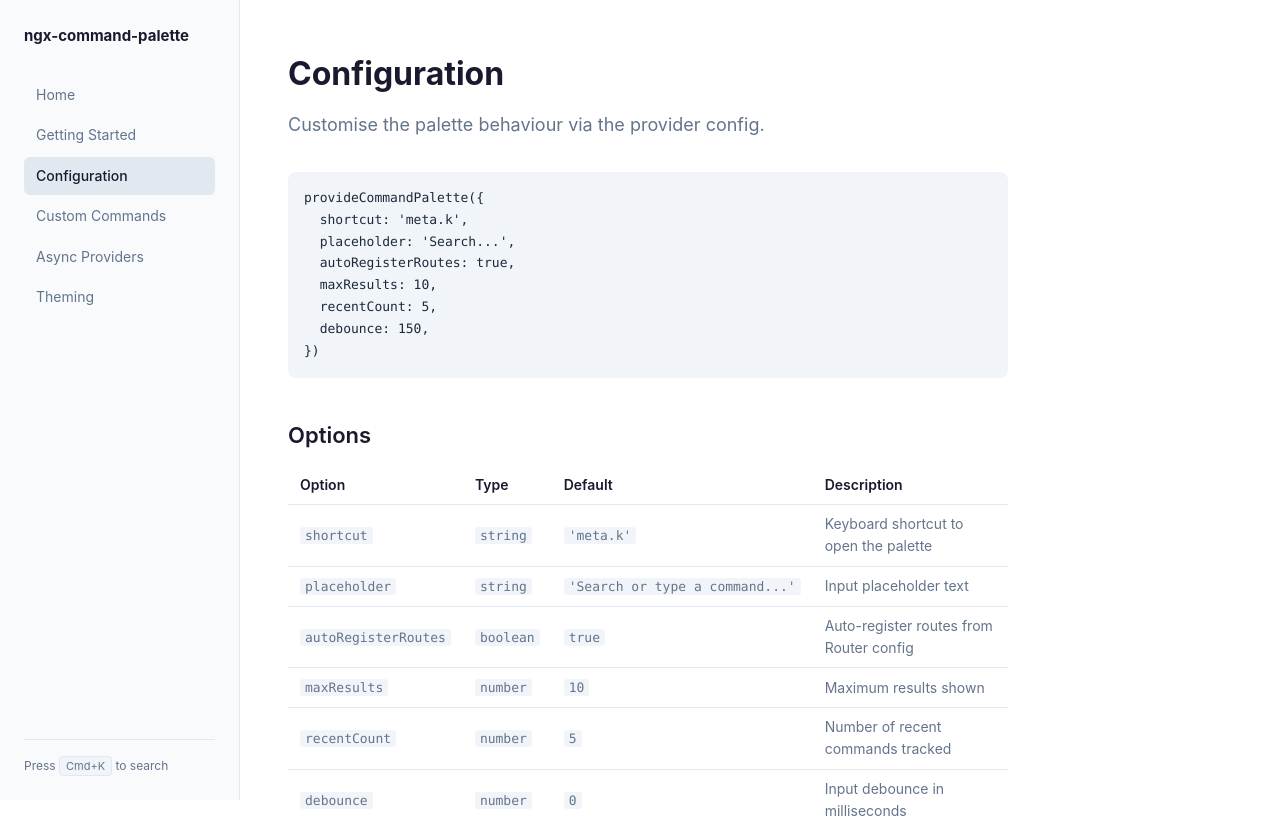
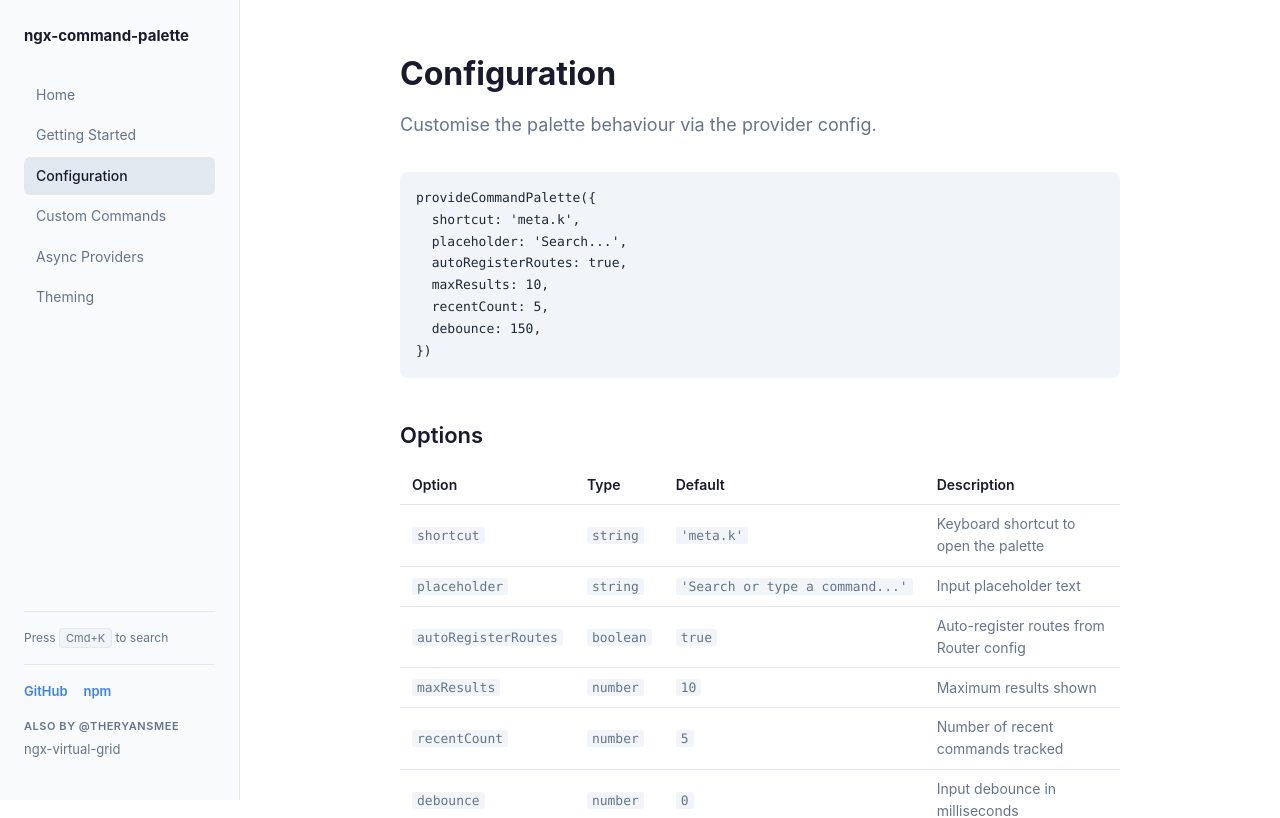
Before and after one commit to theryansmee/ngx-command-palette, an Angular app: page /configuration in a window 1280 px wide. Shown: the top 818 px of the page. Built offline with nearby package versions, Linux system fonts and the light colour scheme.

Commit message:
Tweak demo/docs app to be more inline with ngx-virtual-grid

```diff
--- a/projects/demo/src/app/app.component.html
+++ b/projects/demo/src/app/app.component.html
@@ -1,19 +1,39 @@
 <cmd-palette />
+
+<button class="menu-toggle" [class.open]="menuOpen" (click)="menuOpen = !menuOpen" aria-label="Toggle navigation">
+	<span></span>
+	<span></span>
+	<span></span>
+</button>
+
 <div class="docs-layout">
-	<aside class="docs-sidebar">
-		<a class="docs-logo" routerLink="/home">ngx-command-palette</a>
+	<aside class="docs-sidebar" [class.open]="menuOpen">
+		<a class="docs-logo" routerLink="/home" (click)="closeMenu()">ngx-command-palette</a>
 		<nav>
-			<a routerLink="/home" routerLinkActive="active" [routerLinkActiveOptions]="{ exact: true }">Home</a>
-			<a routerLink="/getting-started" routerLinkActive="active">Getting Started</a>
-			<a routerLink="/configuration" routerLinkActive="active">Configuration</a>
-			<a routerLink="/custom-commands" routerLinkActive="active">Custom Commands</a>
-			<a routerLink="/async-providers" routerLinkActive="active">Async Providers</a>
-			<a routerLink="/theming" routerLinkActive="active">Theming</a>
+			<a routerLink="/home" routerLinkActive="active" [routerLinkActiveOptions]="{ exact: true }" (click)="closeMenu()">Home</a>
+			<a routerLink="/getting-started" routerLinkActive="active" (click)="closeMenu()">Getting Started</a>
+			<a routerLink="/configuration" routerLinkActive="active" (click)="closeMenu()">Configuration</a>
+			<a routerLink="/custom-commands" routerLinkActive="active" (click)="closeMenu()">Custom Commands</a>
+			<a routerLink="/async-providers" routerLinkActive="active" (click)="closeMenu()">Async Providers</a>
+			<a routerLink="/theming" routerLinkActive="active" (click)="closeMenu()">Theming</a>
 		</nav>
-		<div class="docs-shortcut-hint">
-			Press <kbd>Cmd+K</kbd> to search
+		<div class="docs-sidebar-footer">
+			<div class="docs-shortcut-hint">
+				Press <kbd>Cmd+K</kbd> to search
+			</div>
+			<div class="docs-sidebar-links">
+				<a href="https://github.com/theryansmee/ngx-command-palette" target="_blank" rel="noopener">GitHub</a>
+				<a href="https://www.npmjs.com/package/@theryansmee/ngx-command-palette" target="_blank" rel="noopener">npm</a>
+			</div>
+			<div class="docs-also-by">
+				<span>Also by &#64;theryansmee</span>
+				<a href="https://theryansmee.github.io/ngx-virtual-grid/" target="_blank" rel="noopener">ngx-virtual-grid</a>
+			</div>
 		</div>
 	</aside>
+
+	<div class="backdrop" [class.visible]="menuOpen" (click)="closeMenu()"></div>
+
 	<main class="docs-content">
 		<router-outlet />
 	</main>
--- a/projects/demo/src/app/app.component.scss
+++ b/projects/demo/src/app/app.component.scss
@@ -1,3 +1,39 @@
+.menu-toggle {
+	display: none;
+	position: fixed;
+	top: 16px;
+	left: 16px;
+	z-index: 1001;
+	background: var(--docs-bg);
+	border: 1px solid var(--docs-border);
+	border-radius: 6px;
+	padding: 8px;
+	cursor: pointer;
+	flex-direction: column;
+	gap: 4px;
+
+	span {
+		display: block;
+		width: 20px;
+		height: 2px;
+		background: var(--docs-text);
+		border-radius: 1px;
+		transition: transform 0.2s, opacity 0.2s;
+	}
+
+	&.open span:nth-child(1) {
+		transform: rotate(45deg) translate(4px, 4px);
+	}
+
+	&.open span:nth-child(2) {
+		opacity: 0;
+	}
+
+	&.open span:nth-child(3) {
+		transform: rotate(-45deg) translate(4px, -4px);
+	}
+}
+
 .docs-layout {
 	display: flex;
 	min-height: 100vh;
@@ -14,7 +50,8 @@
 	border-right: 1px solid var(--docs-border);
 	display: flex;
 	flex-direction: column;
-	z-index: 100;
+	overflow-y: auto;
+	z-index: 1000;
 }
 
 .docs-logo {
@@ -52,11 +89,60 @@ nav {
 	}
 }
 
-.docs-shortcut-hint {
+.docs-sidebar-footer {
+	margin-top: auto;
 	padding-top: 16px;
 	border-top: 1px solid var(--docs-border);
+}
+
+.docs-sidebar-links {
+	display: flex;
+	gap: 16px;
+	margin-bottom: 16px;
+
+	a {
+		color: var(--docs-link);
+		text-decoration: none;
+		font-size: 13px;
+		font-weight: 600;
+
+		&:hover {
+			text-decoration: underline;
+		}
+	}
+}
+
+.docs-also-by {
+	display: flex;
+	flex-direction: column;
+	gap: 4px;
+	margin-bottom: 16px;
+
+	span {
+		font-size: 11px;
+		color: var(--docs-text-secondary);
+		text-transform: uppercase;
+		letter-spacing: 0.05em;
+		font-weight: 600;
+	}
+
+	a {
+		color: var(--docs-text-secondary);
+		text-decoration: none;
+		font-size: 13px;
+
+		&:hover {
+			color: var(--docs-link);
+		}
+	}
+}
+
+.docs-shortcut-hint {
 	font-size: 12px;
 	color: var(--docs-text-secondary);
+	padding-bottom: 16px;
+	border-bottom: 1px solid var(--docs-border);
+	margin-bottom: 16px;
 
 	kbd {
 		background: var(--docs-kbd-bg);
@@ -68,32 +154,48 @@ nav {
 	}
 }
 
+.backdrop {
+	display: none;
+}
+
 .docs-content {
 	margin-left: 240px;
 	flex: 1;
-	padding: 48px;
+	padding: 48px 24px;
 }
 
 @media (max-width: 768px) {
-	.docs-sidebar {
-		position: static;
-		width: 100%;
-		border-right: none;
-		border-bottom: 1px solid var(--docs-border);
+	.menu-toggle {
+		display: flex;
 	}
 
-	.docs-layout {
-		flex-direction: column;
+	.docs-sidebar {
+		transform: translateX(-100%);
+		transition: transform 0.25s ease;
+
+		&.open {
+			transform: translateX(0);
+		}
+	}
+
+	.backdrop {
+		display: block;
+		position: fixed;
+		inset: 0;
+		background: rgba(0, 0, 0, 0.3);
+		z-index: 999;
+		opacity: 0;
+		pointer-events: none;
+		transition: opacity 0.25s;
+
+		&.visible {
+			opacity: 1;
+			pointer-events: auto;
+		}
 	}
 
 	.docs-content {
 		margin-left: 0;
-		padding: 24px;
-	}
-
-	nav {
-		flex-direction: row;
-		flex-wrap: wrap;
-		gap: 4px;
+		padding: 60px 20px 40px;
 	}
 }
--- a/projects/demo/src/app/app.ts
+++ b/projects/demo/src/app/app.ts
@@ -18,6 +18,12 @@ export class AppComponent {
 	readonly #palette: CommandPaletteService = inject(CommandPaletteService);
 
 	readonly #destroyRef: DestroyRef = inject(DestroyRef);
+
+	public menuOpen: boolean = false;
+
+	public closeMenu(): void {
+		this.menuOpen = false;
+	}
 
 	constructor() {
 		this.#palette.register([
--- a/projects/demo/src/styles.scss
+++ b/projects/demo/src/styles.scss
@@ -90,6 +90,7 @@ body {
 
 .docs-page {
 	max-width: 720px;
+	margin: 0 auto;
 
 	h1 {
 		font-size: 32px;
```
